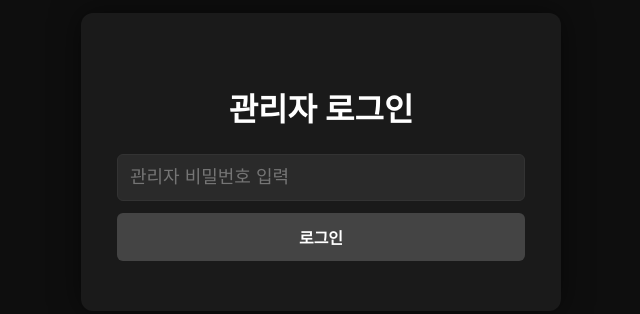
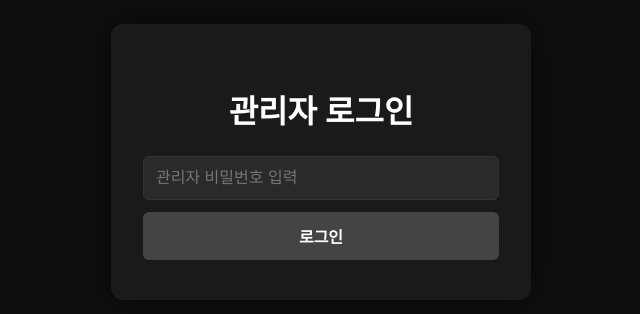
Before and after one commit to aty1123/roblox-export, a website: page admin.html in a window 1280 px wide. Shown: the part 238-552 px from the top of the page, without its empty margins (319-959 px from the left). Drawn offline with nearby package versions, Linux system fonts and the light colour scheme.

Commit message:
admin.html

```diff
--- a/admin.html
+++ b/admin.html
@@ -105,23 +105,25 @@
     }
     .login-box {
       width: 100%;
-      max-width: 480px;
+      max-width: 420px;
       background: #1a1a1a;
-      padding: 50px 36px;
+      padding: 40px 32px;
       border-radius: 12px;
       box-shadow: 0 0 30px rgba(0,0,0,0.5);
       text-align: center;
-    }
-    .login-box input {
-      font-size: 18px;
     }
     @media screen and (max-width: 768px) {
       th, td {
         font-size: 14px;
       }
+      .action-bar {
+        flex-direction: column;
+        align-items: stretch;
+      }
       .action-bar .group {
         flex-direction: column;
         align-items: stretch;
+        width: 100%;
       }
     }
   </style>
```
